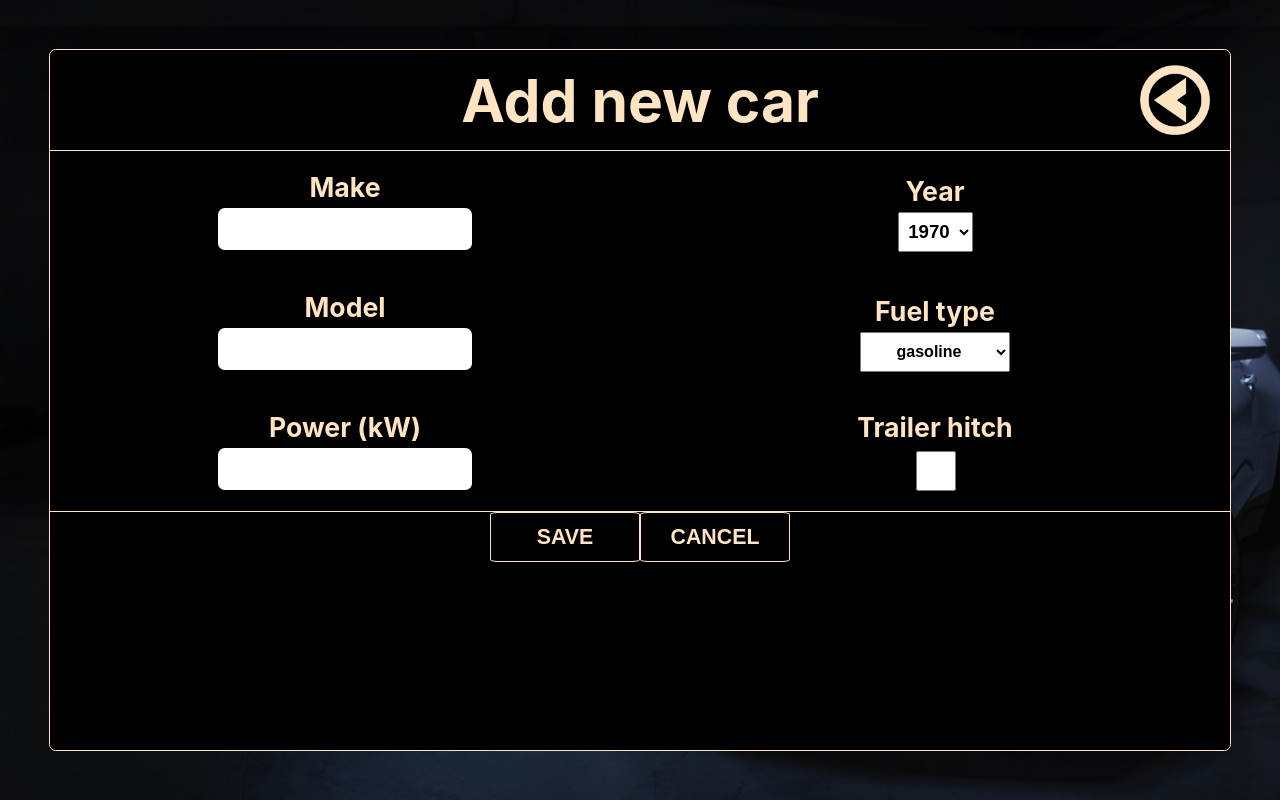
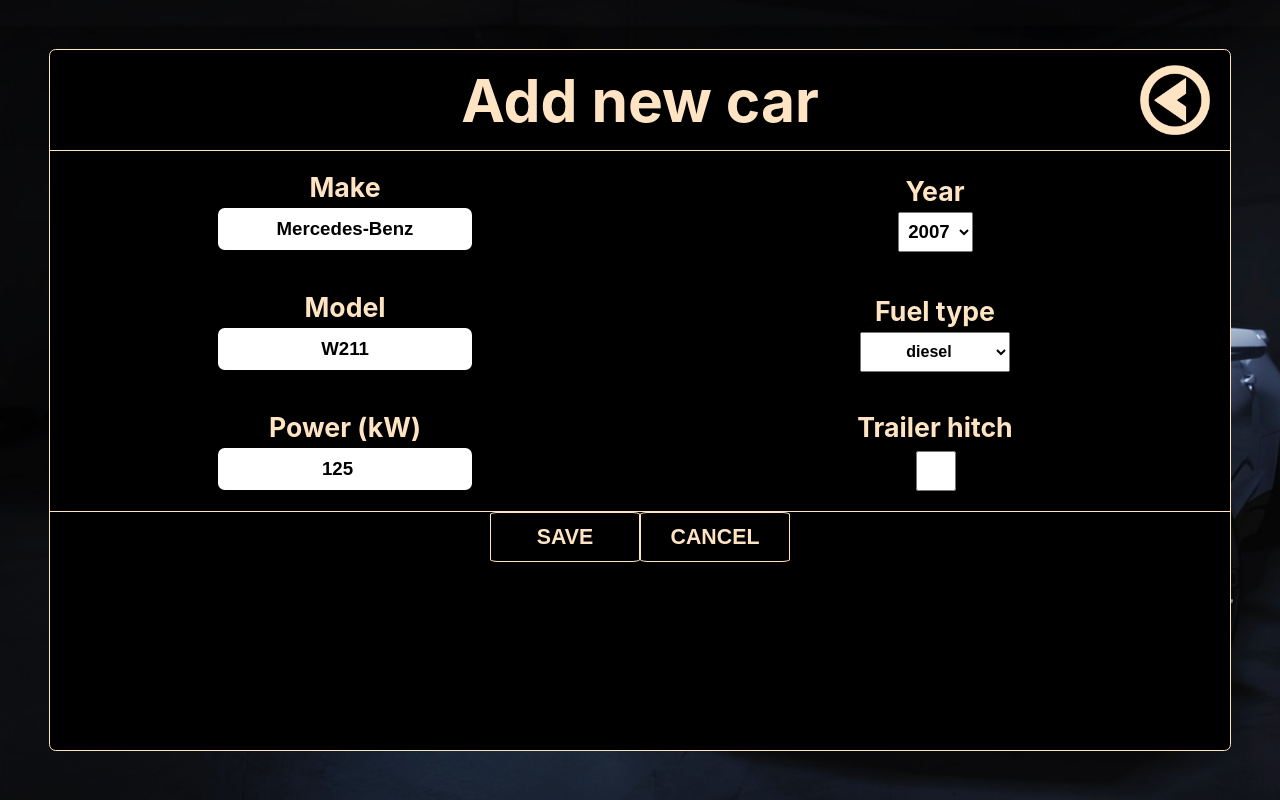
Before and after one commit to CROmarcos/garage-manager, a React (Create React App) app: page /edit/1 in a window 1280 px wide. Built offline with nearby package versions, Linux system fonts and the light colour scheme.

Commit message:
Implemented car update

```diff
--- a/src/components/CarInput/CarInput.tsx
+++ b/src/components/CarInput/CarInput.tsx
@@ -1,29 +1,53 @@
-import React, { useState } from "react"
+import { useState } from "react"
 import { useDispatch } from "react-redux"
-import { Link } from "react-router-dom"
+import { Link, useParams } from "react-router-dom"
 import { bindActionCreators } from "redux"
 import { FuelType } from "../../interface/ICars"
 import * as actionCreators from '../../state/actionCreators'
+import store from "../../state/store"
 import './CarInput.scss'
 
 const CarInput = () => {
 
+    const { id } = useParams()
+
+    let make = ''
+    let model = ''
+    let power = 0
+    let year = 1970
+    let fuel = 'gasoline'
+    let trailerHitch = false
+    let tires: string[] = []
+
+    if (id) {
+        let car = store.getState().reducer.find(x => x.id === parseInt(id))
+        if (car) {
+            make = car.make
+            model = car.model
+            power = car.power
+            year = car.year
+            fuel = car.fuel
+            trailerHitch = car.trailerHitch
+            tires = car.tires
+        }
+    }
+
     const [input, setInput] = useState({
-        make: '',
-        model: '',
-        power: 0
+        make,
+        model,
+        power,
+        year,
+        fuel,
+        trailerHitch,
+        tires
     })
-
-    const [year, setYear] = useState(1970)
-    const [fuelType, setFuelType] = useState("gasoline")
-    const [hitch, setHitch] = useState(false)
 
     let years = []
     for (let i = 1970; i <= 2022; i++) {
         years.push(i)
     }
 
-    const { addNewCar } = bindActionCreators(actionCreators, useDispatch())
+    const { addNewCar, updateTheCar } = bindActionCreators(actionCreators, useDispatch())
 
     const handleChange = (e: React.ChangeEvent<HTMLInputElement>) => {
         setInput({
@@ -35,22 +59,22 @@ const CarInput = () => {
     const selectYear = () => {
         let yr: HTMLSelectElement = document.getElementById("chooseYear") as HTMLSelectElement
         let selectedYear = yr.value.toString()
-        setYear(parseInt(selectedYear))
+        setInput({ ...input, year: parseInt(selectedYear) })
     }
 
     const selectFuel = () => {
         let fuel: HTMLSelectElement = document.getElementById("chooseFuel") as HTMLSelectElement
         let selectedFuel = fuel.value.toString()
-        setFuelType(selectedFuel)
+        setInput({ ...input, fuel: selectedFuel })
     }
 
     const selectHitch = () => {
         let hitchCb: HTMLInputElement = document.getElementById("chooseHitch") as HTMLInputElement
         if (hitchCb.checked) {
-            setHitch(true)
+            setInput({ ...input, trailerHitch: true })
         }
         else {
-            setHitch(false)
+            setInput({ ...input, trailerHitch: false })
         }
     }
 
@@ -81,7 +105,7 @@ const CarInput = () => {
                     <div className="input__row">
                         <div className="input__row--field">
                             <div className="input__row--label">Year</div>
-                            <select id="chooseYear" onChange={selectYear}>
+                            <select id="chooseYear" onChange={selectYear} value={input.year}>
                                 {years.map(
                                     yr => <option key={yr}>{yr}</option>
                                 )}
@@ -91,7 +115,7 @@ const CarInput = () => {
                     <div className="input__row">
                         <div className="input__row--field">
                             <div className="input__row--label">Fuel type</div>
-                            <select className="fuel" id="chooseFuel" onChange={selectFuel}>
+                            <select className="fuel" id="chooseFuel" onChange={selectFuel} value={input.fuel}>
                                 {(Object.values(FuelType) as Array<keyof typeof FuelType>).map(fuelType => <option key={fuelType}>{fuelType}</option>)}
                             </select>
                         </div>
@@ -99,24 +123,36 @@ const CarInput = () => {
                     <div className="input__row">
                         <div className="input__row--field">
                             <div className="input__row--label">Trailer hitch</div>
-                            <input type="checkbox" id="chooseHitch" onChange={selectHitch} />
+                            <input type="checkbox" id="chooseHitch" onChange={selectHitch} checked={input.trailerHitch ? true : false} />
                         </div>
                     </div>
                 </form>
             </div>
             <div className="bottom">
                 <Link to="/mycars"><button className="action" onClick={() => {
+                    (!id) ?
                         addNewCar({
                             id: Date.now(),
                             make: input.make,
                             model: input.model,
-                        year: year,
-                        fuel: fuelType,
+                            year: input.year,
+                            fuel: input.fuel,
                             power: input.power,
-                        trailerHitch: hitch,
+                            trailerHitch: input.trailerHitch,
                             tires: []
                         })
-                }}>Save</button></Link>
+                        : updateTheCar({
+                            id: parseInt(id),
+                            make: input.make,
+                            model: input.model,
+                            year: input.year,
+                            fuel: input.fuel,
+                            power: input.power,
+                            trailerHitch: input.trailerHitch,
+                            tires: input.tires
+                        })
+                }}>Save</button>
+                </Link>
                 <Link to="/mycars"><button className="action">Cancel</button></Link>
             </div>
         </>
--- a/src/components/CarList/CarList.tsx
+++ b/src/components/CarList/CarList.tsx
@@ -39,7 +39,7 @@ const CarList = () => {
                             <td>{car.fuel}</td>
                             <td>{car.power} kW</td>
                             <td><div className="icon"><img className="icon-image" src={car.trailerHitch ? checkmark : notchecked} alt="yes" /></div></td>
-                            <td>{car.tires.map(tire => <section>{tire}</section>)}</td>
+                            <td>{car.tires?.map(tire => <section>{tire}</section>)}</td>
                             <td>
                                 <div className="modify__field">
                                     <section className="half">
--- a/src/state/reducer.ts
+++ b/src/state/reducer.ts
@@ -57,10 +57,10 @@ const reducer = (state: ICars["cars"][] = initialState, action: Action) => {
             return state.map(car => car.id === action.payload.id ? action.payload : car)
         case ActionType.SELL:
             return state.filter(car => car.id !== action.payload)
-        case ActionType.ADD_TIRES:
-            return state.map(car => car.id === action.payload.car ? car.tires.push(action.payload.tire) : car)
-        case ActionType.REMOVE_TIRES:
-            return state.map(car => car.id === action.payload.car ? car.tires.filter(tire => tire !== action.payload.tire) : car)
+        // case ActionType.ADD_TIRES:
+        //     return state.map(car => car.id === action.payload.car ? car.tires.push(action.payload.tire) : car)
+        // case ActionType.REMOVE_TIRES:
+        //     return state.map(car => car.id === action.payload.car ? car.tires.filter(tire => tire !== action.payload.tire) : car)
         default:
             return state
     }
```
Lines whose indentation alone changed are shown as unchanged.
